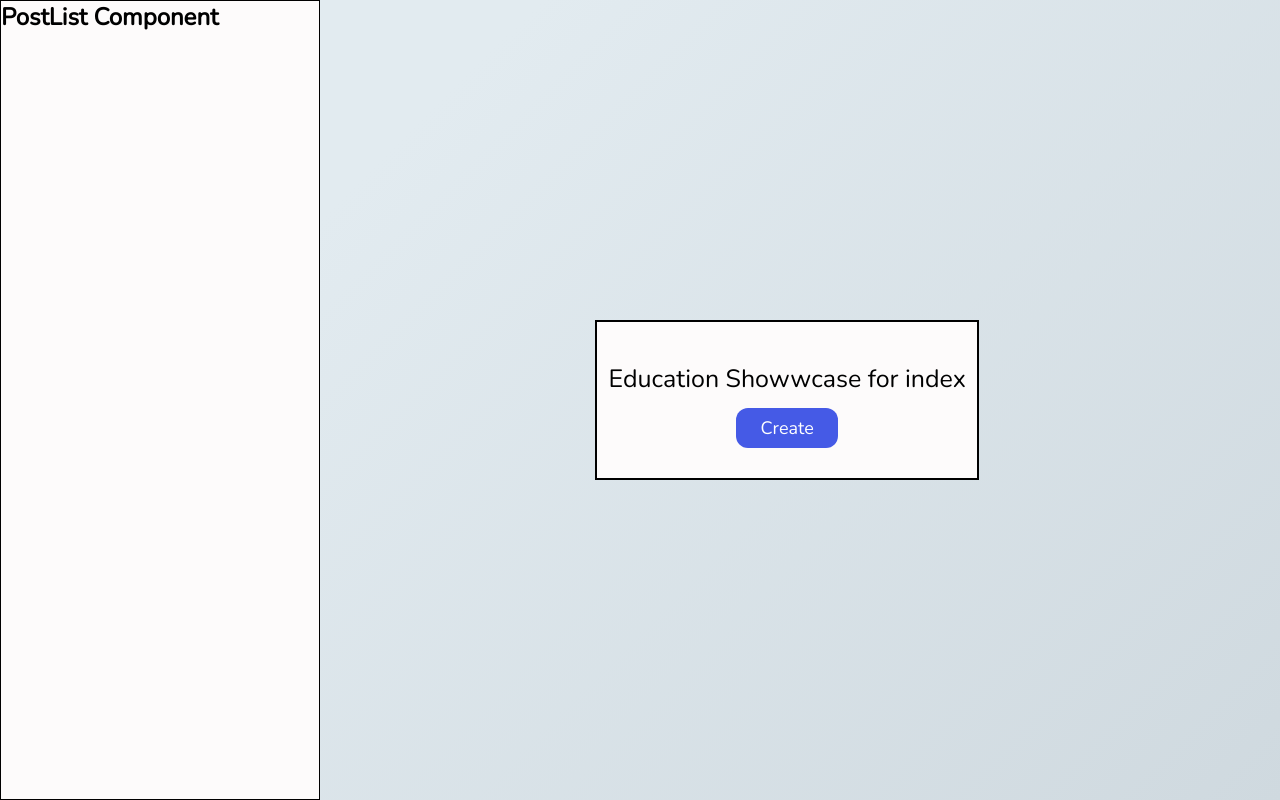
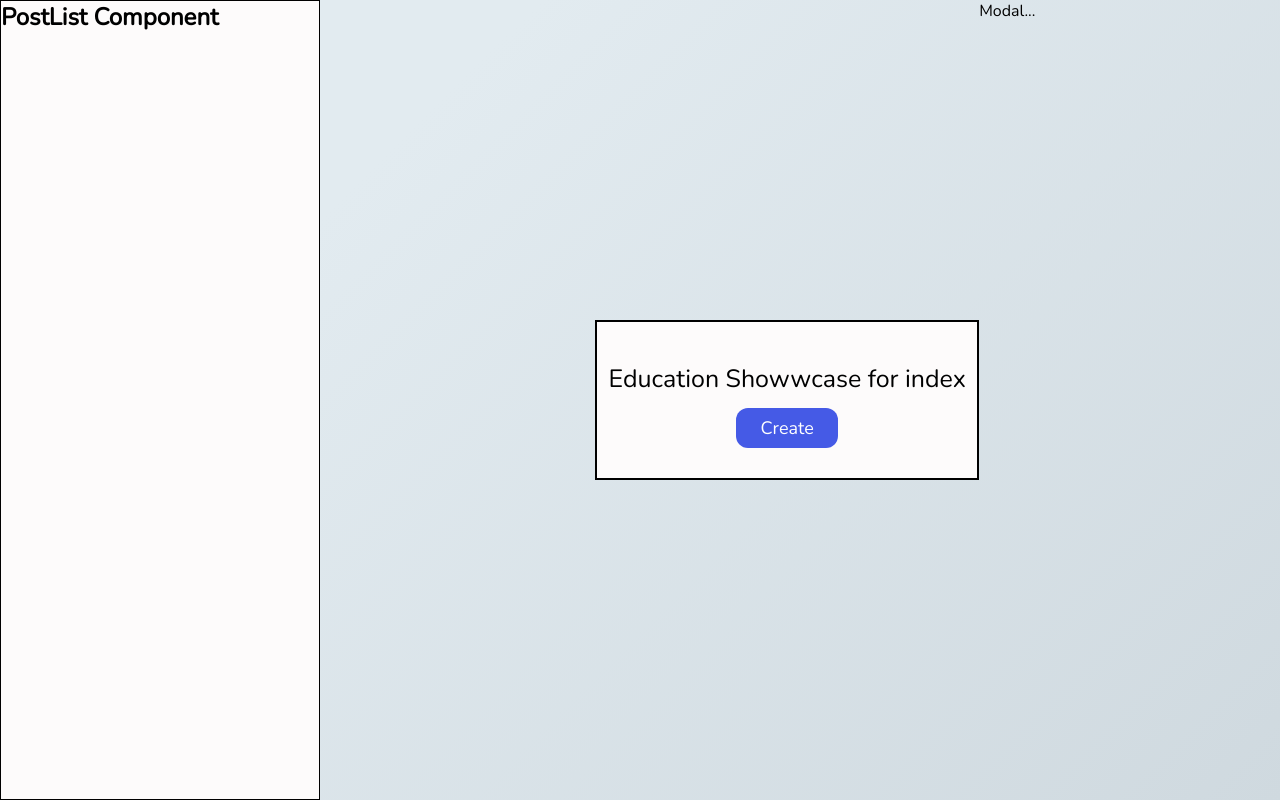
Before and after one commit to derek-oshita/education-client, a React (Create React App) app: page /index in a window 1280 px wide. Built offline with nearby package versions, Linux system fonts and the light colour scheme.

Commit message:
Modal component created and linked to IndexPage.

```diff
--- a/package.json
+++ b/package.json
@@ -12,6 +12,7 @@
     "@types/react-dom": "^16.9.10",
     "react": "^17.0.1",
     "react-dom": "^17.0.1",
+    "react-modal": "^3.12.1",
     "react-router-dom": "^5.2.0",
     "react-scripts": "4.0.1",
     "styled-components": "^5.2.1",
@@ -43,6 +44,7 @@
     ]
   },
   "devDependencies": {
+    "@types/react-modal": "^3.10.6",
     "@types/react-router-dom": "^5.1.6"
   }
 }
--- a/src/App.css
+++ b/src/App.css
@@ -32,6 +32,10 @@ button:hover {
 button:active {
   outline: none;
   border: none;
+}
+
+button:focus {
+  outline: 0;
 }
 
 a {
--- a/src/components/CreatePost/CreatePost.tsx
+++ /dev/null
@@ -1 +0,0 @@
-import React from 'react';
--- a/src/components/IndexPage/IndexPage.tsx
+++ b/src/components/IndexPage/IndexPage.tsx
@@ -1,11 +1,12 @@
 import React, { useState } from 'react';
 import ShowName from '../ShowName/ShowName';
-import { withRouter, RouteComponentProps, useParams } from 'react-router-dom';
+import PostList from '../PostList/PostList';
+import Modal from '../Modal/Modal';
+import { withRouter, useParams } from 'react-router-dom';
 import './IndexPage.css';
-import PostList from '../PostList/PostList';
 
 interface RouteParams {
-    id: string;
+    id: Name;
 }
 
 const IndexPage: React.FC = () => {
@@ -20,6 +21,7 @@ const IndexPage: React.FC = () => {
                     <button className="btn">Create</button>
                 </div>
             </div>
+            <Modal />
         </div>
     )
 }
--- /dev/null
+++ b/src/components/Modal/Modal.tsx
@@ -0,0 +1,12 @@
+import React from 'react';
+import { withRouter } from 'react-router-dom';
+
+const Modal: React.FC = () => {
+    return (
+        <div>
+            Modal...
+        </div>
+    )
+}
+
+export default withRouter(Modal);
```
Also changed, not shown: src/components/Modal/Modal.css (added), 2 other files (tests, documents, lock files or other folders).
